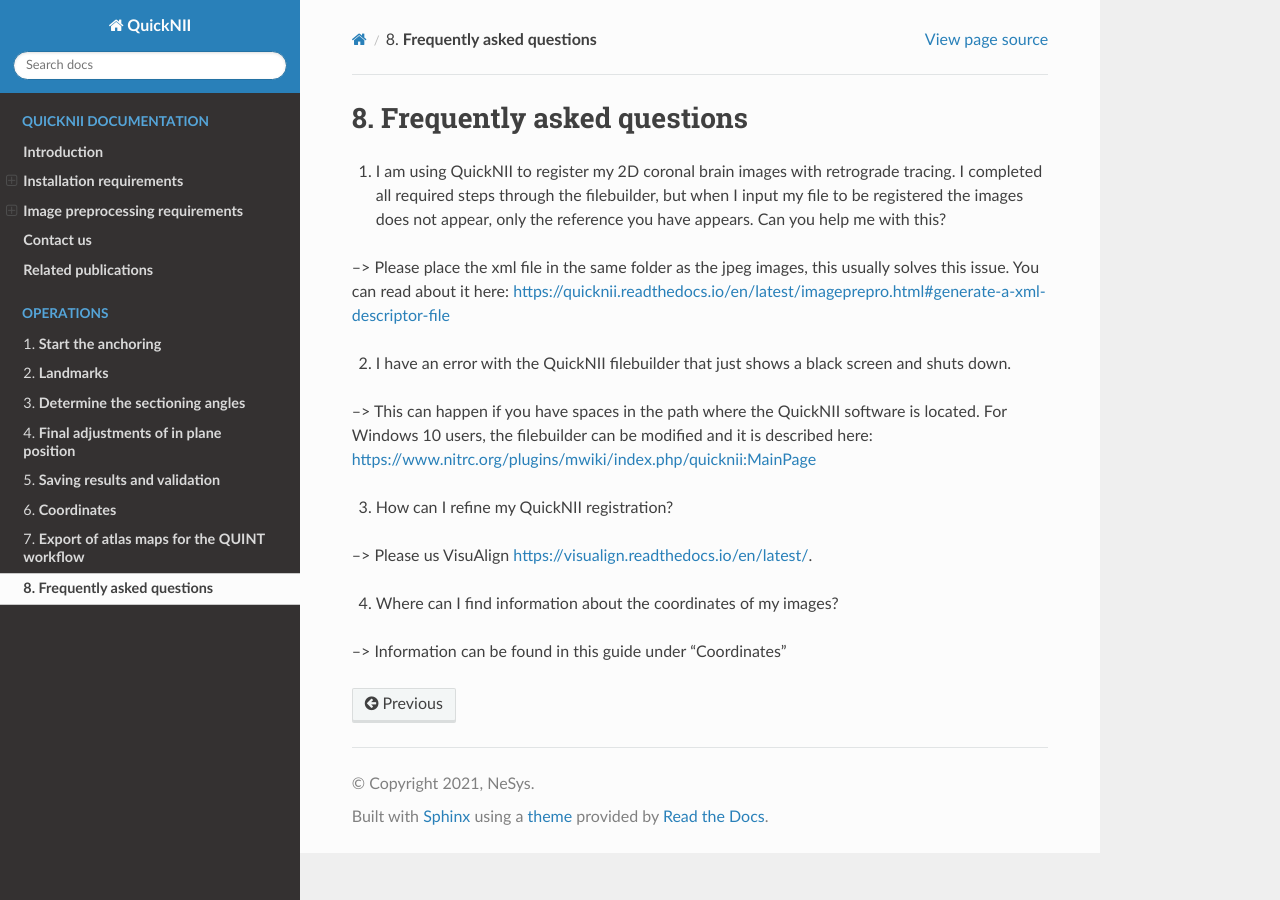
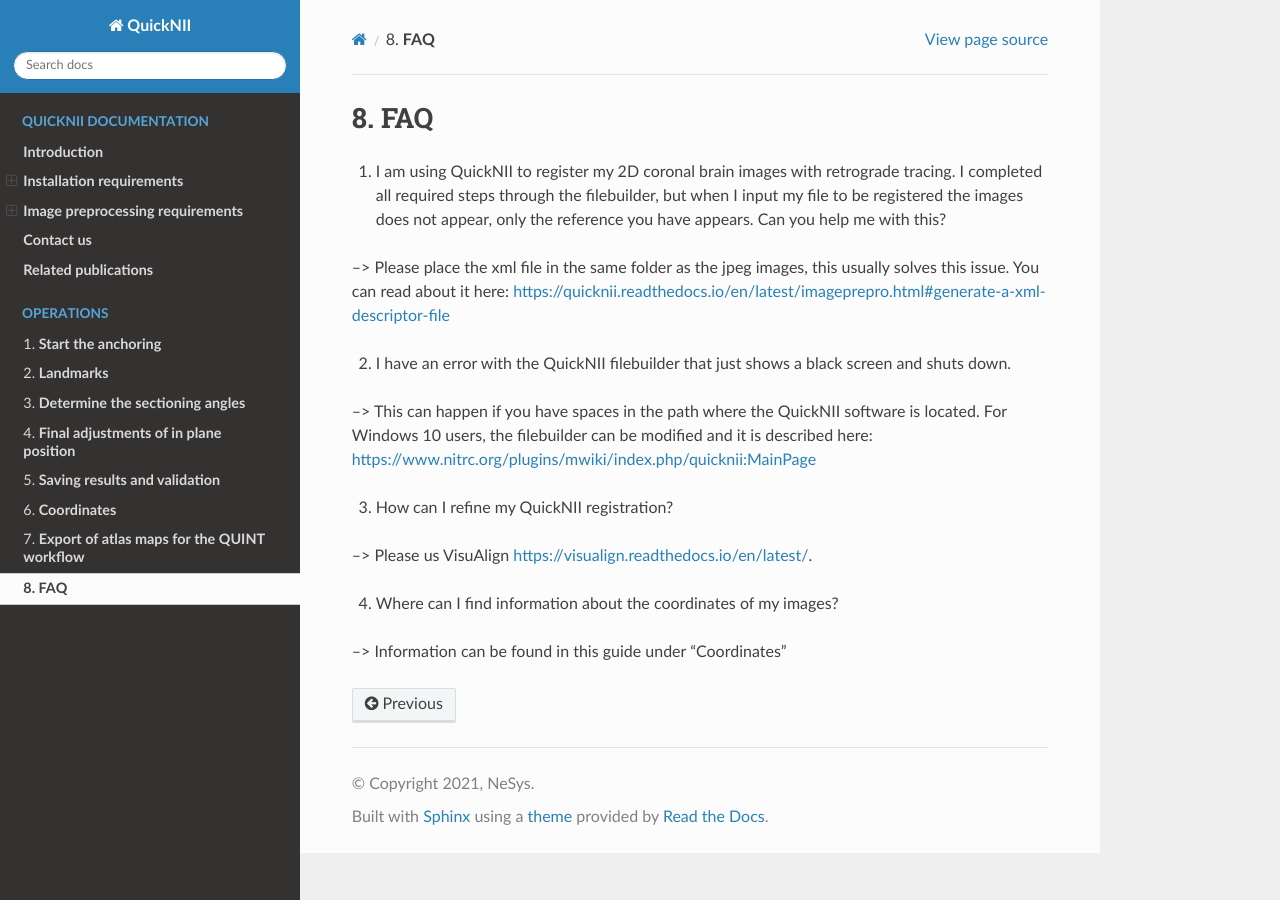
Before and after one commit to Tevemadar/QuickNII, a Sphinx documentation site: the page built from Docs/FAQ.rst, in a window 1280 px wide. Built offline with Sphinx 7.4.7 and the Read the Docs theme 2.0.0, drawn with Linux system fonts in a browser that asks for light colours.

Commit message:
Update FAQ.rst

```diff
--- a/Docs/FAQ.rst
+++ b/Docs/FAQ.rst
@@ -1,4 +1,4 @@
-**Frequently asked questions**
+**FAQ**
 --------------------------------
 
 (1) I am using QuickNII to register my 2D coronal brain images with retrograde tracing. I completed all required steps through the filebuilder, but when I input my file to be registered the images does not appear, only the reference you have appears. Can you help me with this?
```
